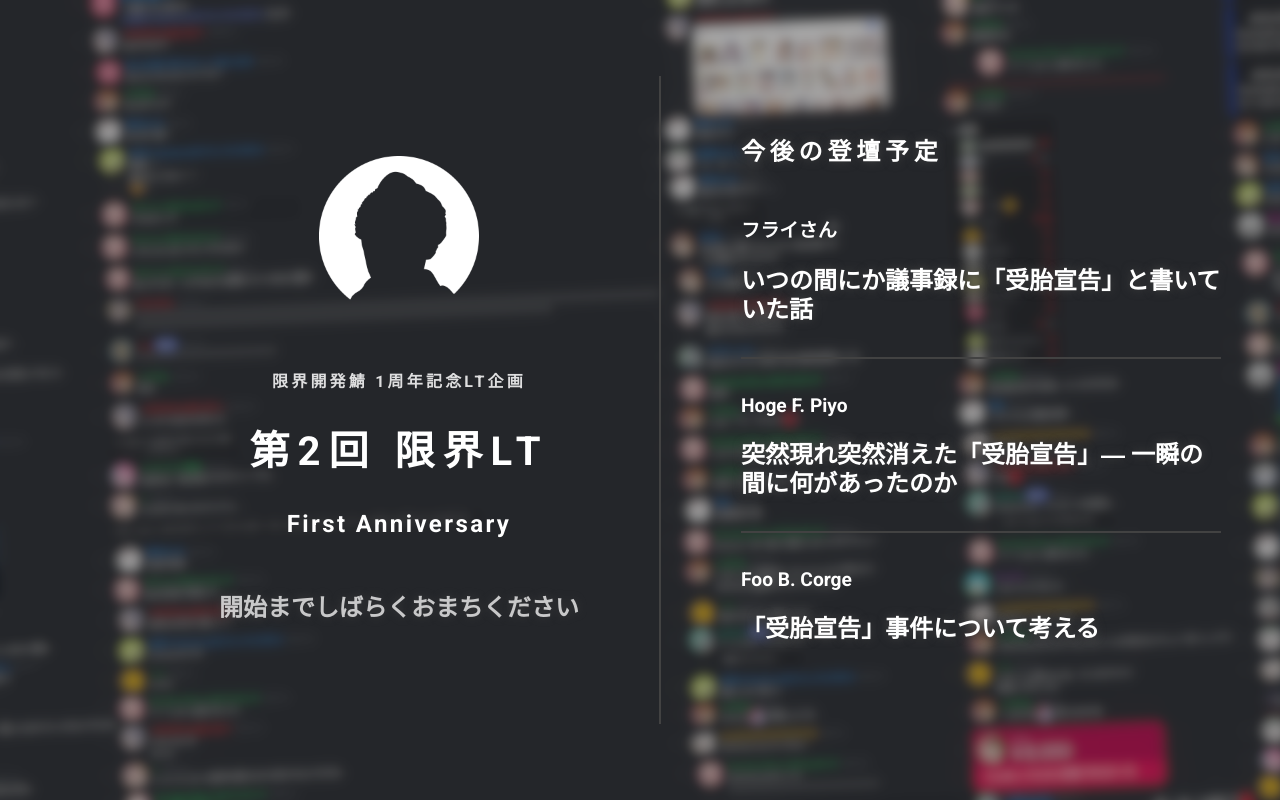
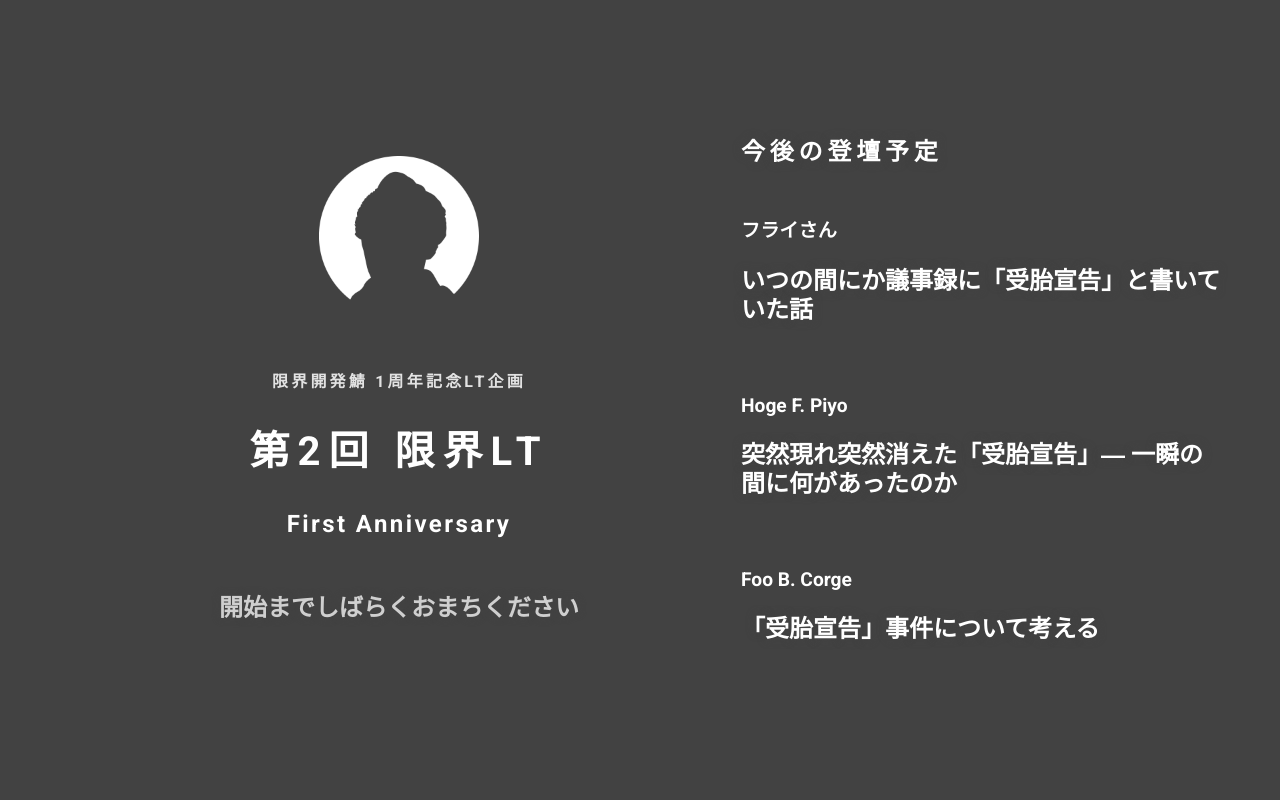
Before and after one commit to approvers/sugoi-lt-obs-screen, a React (Create React App) app: page / in a window 1280 px wide. Built offline with nearby package versions, Linux system fonts and the light colour scheme.

Commit message:
🎨 Create transition animation

```diff
--- a/src/style/app.module.scss
+++ b/src/style/app.module.scss
@@ -1,7 +1,24 @@
+@import "color.variables";
+
 .screen_container {
+  z-index: 0;
   & > * {
     position: absolute;
     top: 0;
     left: 0;
+    bottom: 0;
+    right: 0;
+    background-color: back-color("dark");
   }
 }
+
+@keyframes fade{
+  from { opacity: 0%; }
+  to { opacity: 100%; }
+}
+
+.transiting {
+  color: red;
+  z-index: 1;
+  animation: fade 2s both;
+}
```
